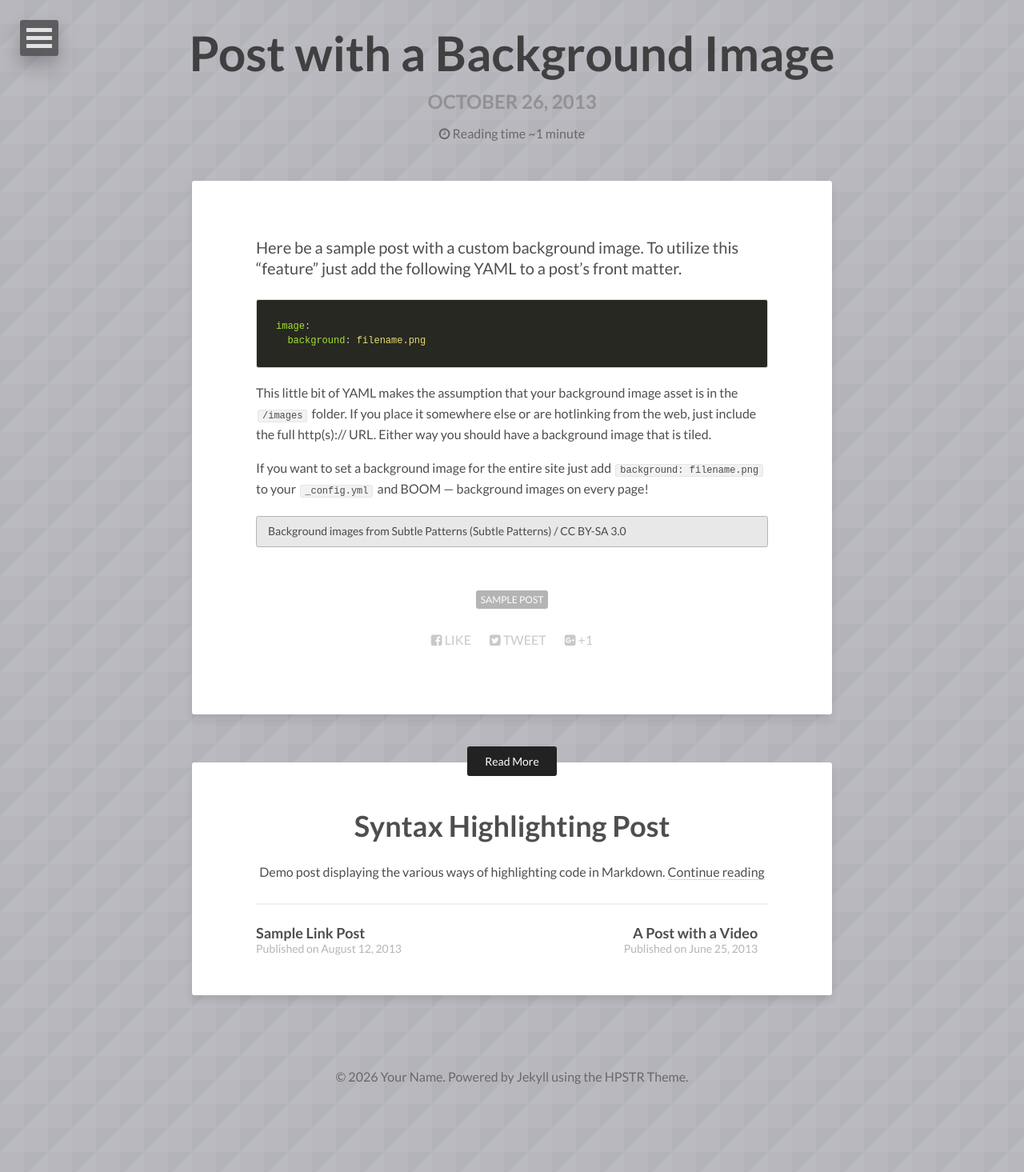
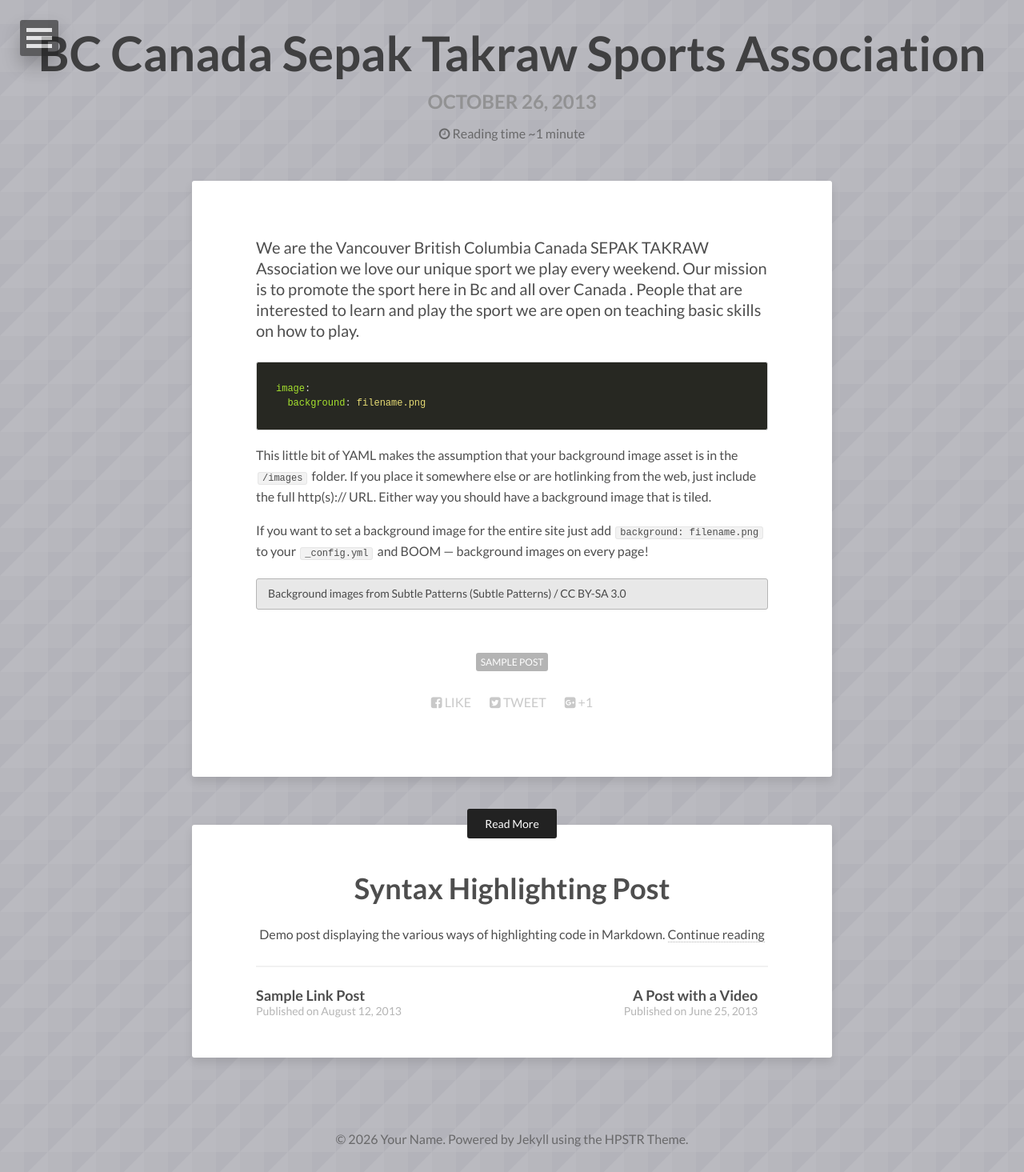
Before and after one commit to bccstsa-org/bccstsa-org.github.io, a Jekyll site: the page built from _posts/2013-10-26-background-image.md, in a window 1280 px wide. Shown: the whole page at 80% size. Built offline with Jekyll 4.4.1, drawn with Linux system fonts in a browser that asks for light colours; nearby versions of some CDN libraries; before the commit the page ends 1387 px from its top, so only the background shows below that.

Commit message:
Update 2013-10-26-background-image.md

````diff
--- a/_posts/2013-10-26-background-image.md
+++ b/_posts/2013-10-26-background-image.md
@@ -1,13 +1,13 @@
 ---
 layout: post
-title: Post with a Background Image
+title: BC Canada Sepak Takraw Sports Association
 description: "Sample post with a background image CSS override."
 tags: [sample post]
 image:
   background: triangular.png
 ---
 
-Here be a sample post with a custom background image. To utilize this "feature" just add the following YAML to a post's front matter.
+We are the Vancouver British Columbia Canada SEPAK TAKRAW Association we love our unique sport we play every weekend. Our mission is to promote the sport here in Bc and all over Canada . People that are interested to learn and play the sport we are open on teaching basic skills on how to play.
 
 ```yaml
 image:
````
